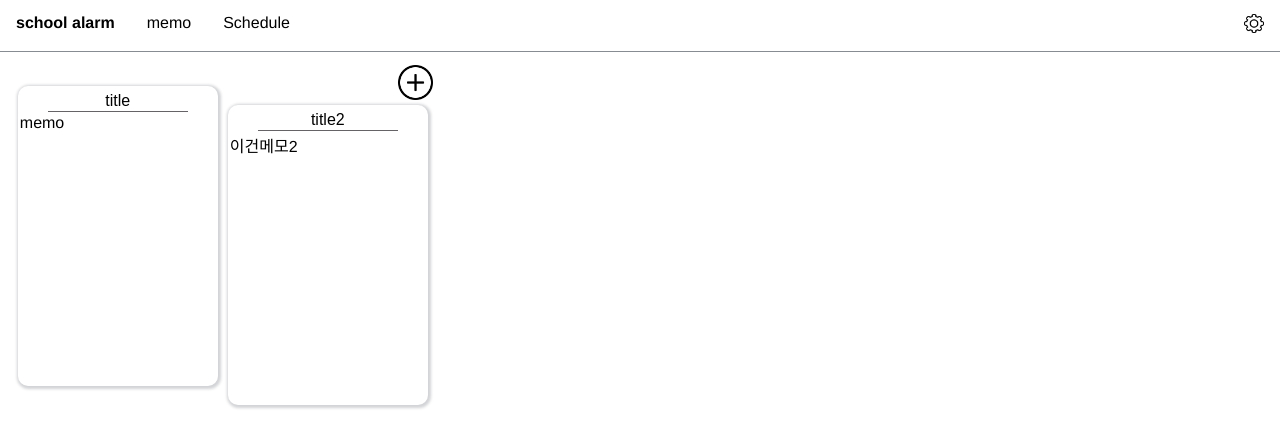
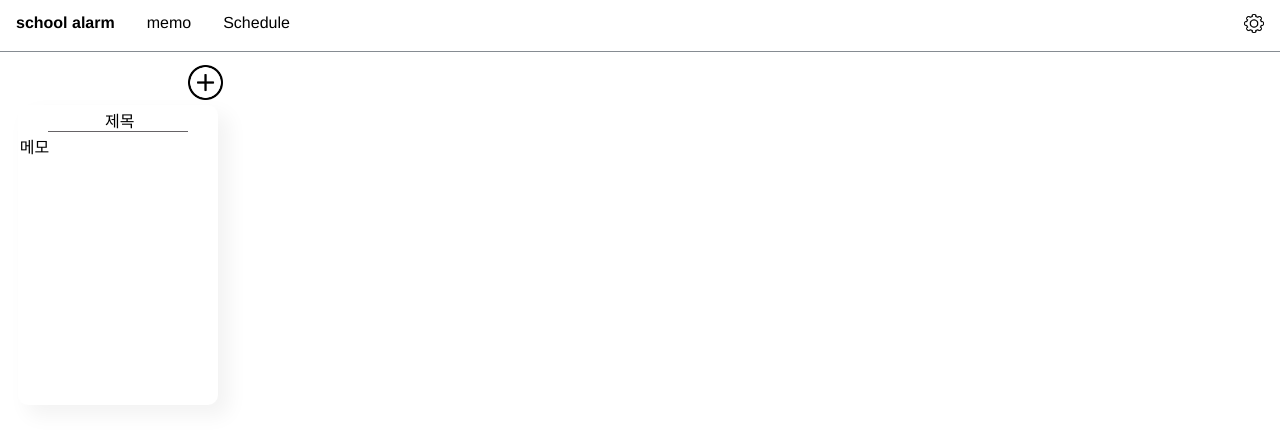
Before and after one commit to sandsunset/school-alarm, a Vue app: page /memo in a window 1280 px wide. Shown: the top 448 px of the page. Built offline with nearby package versions, Linux system fonts and the light colour scheme.

Commit message:
feat: new memo

```diff
--- a/src/views/Memo.vue
+++ b/src/views/Memo.vue
@@ -24,23 +24,26 @@ var memos = localStorage.getItem('memos');
 
 switch(memos) {
   case null:
-    var basicMemo = {title:'제목을 입력하세요!',memo:'메모를 남기세요!'};
+    var basicMemo = {memos: [{title:'제목',memo:'메모'}]}
     localStorage.setItem('memos', JSON.stringify(basicMemo));
 }
+//console.log(localStorage.getItem('memos'))
+//console.log(this.memos)
 export default {
   name: "Memo",
   data() {
-    return {
-      memos: [
-        {title:'title',memo:'memo'},
-        {title:'title2',memo:'이건메모2'}
-      ]
-    }
+    return JSON.parse(localStorage.getItem('memos'));
+    // return {
+    //   memos: [
+    //     {title:'title',memo:'memo'},
+    //     {title:'title2',memo:'이건메모2'}
+    //   ]
+    // }
   },
   methods: {
-    newMemo() {
-      // const new_memo
-      console.log('sans')
+    newMemo: function() {
+      const memo = {title:'제목',memo:'메모'};
+      this.memos.push(memo);
     }
   }
 }
@@ -60,11 +63,11 @@ export default {
   border-color: black; */
   border-radius: 10px;
   margin: 5px;
-  box-shadow: 1px 1px 3px 2px #d2d3d6;
+  box-shadow: 10px 10px 20px 1px rgb(0 0 0 / 5%);
+  /* box-shadow: 1px 1px 3px 2px #d2d3d6; */
 }
 .box:hover {
-  width: 210px;
-  height: 310px;
+  box-shadow: 5px 5px 20px 1px rgb(0 0 0 / 17%);
   cursor: pointer;
 }
 .title {
@@ -77,7 +80,7 @@ export default {
   border-bottom-color: rgb(102, 99, 102);
 }
 .input {
-  width: 70%;
+  width: 100%;
   text-align: center;
   font-size: 100%;
   border: 0;
```
